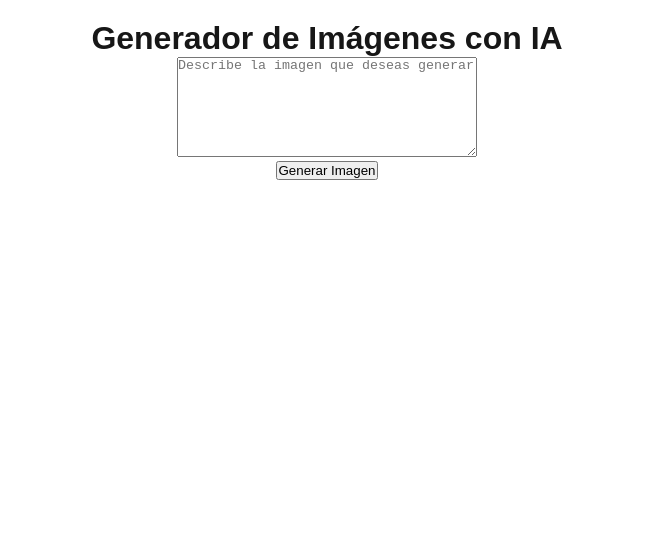
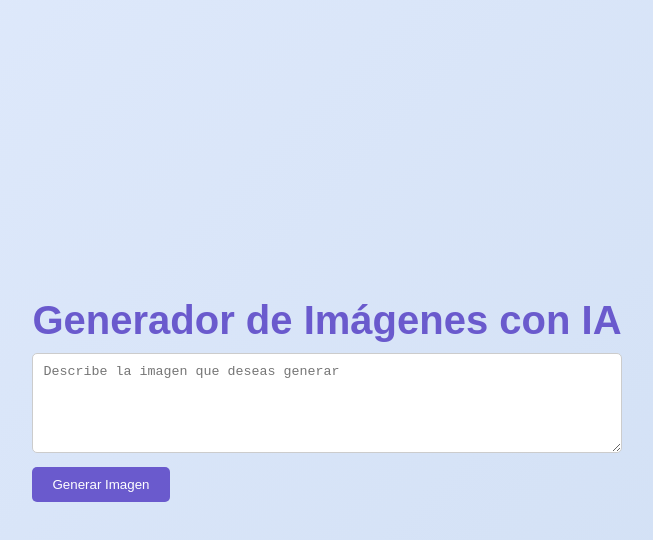
Before and after one commit to RaulMV22/IMAGIN-AI, a Next.js app: page / in a window 1280 px wide. Shown: the top 540 px of the page, without its empty margins (313-966 px from the left). Built offline with nearby package versions, Linux system fonts and the light colour scheme.

Commit message:
Implementación de css

```diff
--- /dev/null
+++ b/src/components/MainScreen.css
@@ -0,0 +1,64 @@
+body {
+    background: linear-gradient(135deg, #e0eafc, #cfdef3);
+    font-family: 'Arial', sans-serif;
+    margin: 0;
+    padding: 0;
+}
+
+.main-container {
+    display: flex;
+    justify-content: center;
+    align-items: center;
+    height: 100vh;
+}
+
+.card {
+    background: rgba(255, 255, 255, 0.8);
+    border-radius: 15px;
+    padding: 20px;
+    box-shadow: 0 4px 20px rgba(0, 0, 0, 0.1);
+    text-align: center;
+    width: 400px;
+}
+
+.title {
+    font-size: 2.5em;
+    color: #6a5acd;
+}
+
+.textarea {
+    width: 100%;
+    height: 100px;
+    border-radius: 5px;
+    border: 1px solid #ccc;
+    padding: 10px;
+    margin: 10px 0;
+}
+
+.btn {
+    background-color: #6a5acd;
+    color: white;
+    border: none;
+    border-radius: 5px;
+    padding: 10px 20px;
+    cursor: pointer;
+    transition: background-color 0.3s;
+}
+
+.btn:hover {
+    background-color: #5a4db1;
+}
+
+.status-message {
+    margin: 10px 0;
+    color: #333;
+}
+
+.image-container {
+    margin-top: 20px;
+}
+
+.generated-image {
+    max-width: 100%;
+    border-radius: 10px;
+}
--- a/src/components/MainScreen.tsx
+++ b/src/components/MainScreen.tsx
@@ -1,4 +1,5 @@
-import { useState } from "react";
+import { useState, useEffect } from "react";
+import './MainScreen.css';
 
 const MainScreen = () => {
   const [prompt, setPrompt] = useState<string>("");
@@ -40,26 +41,41 @@ const MainScreen = () => {
     }
   };
 
+  // Desaparecer el mensaje de estado después de 5 segundos
+  useEffect(() => {
+    if (statusMessage) {
+      const timer = setTimeout(() => {
+        setStatusMessage("");
+      }, 5000);
+      return () => clearTimeout(timer);
+    }
+  }, [statusMessage]);
+
   return (
-    <div style={{ textAlign: "center", padding: "20px" }}>
-      <h1>Generador de Imágenes con IA</h1>
+    <div className="main-container">
+      <div className="input-area">
+        <h1 className="title">Generador de Imágenes con IA</h1>
         <textarea
           value={prompt}
           onChange={(e) => setPrompt(e.target.value)}
           placeholder="Describe la imagen que deseas generar"
-        style={{ width: "300px", height: "100px" }}
+          className="textarea"
         />
         <br />
-      <button onClick={generateImage} disabled={loading}>
+        <button onClick={generateImage} disabled={loading} className="btn">
           {loading ? "Generando..." : "Generar Imagen"}
         </button>
-      <p>{statusMessage}</p>
+        {statusMessage && <p className="status-message">{statusMessage}</p>}
+      </div>
+      <div className="image-area">
         {imageUrl && (
-        <div>
-          <h2>Imagen Generada:</h2>
-          <img src={imageUrl} alt="Generated" style={{ maxWidth: "100%" }} />
+          <img
+            src={imageUrl}
+            alt="Imagen generada"
+            className="generated-image"
+          />
+        )}
       </div>
-      )}
     </div>
   );
 };
```
Lines whose indentation alone changed are shown as unchanged.
